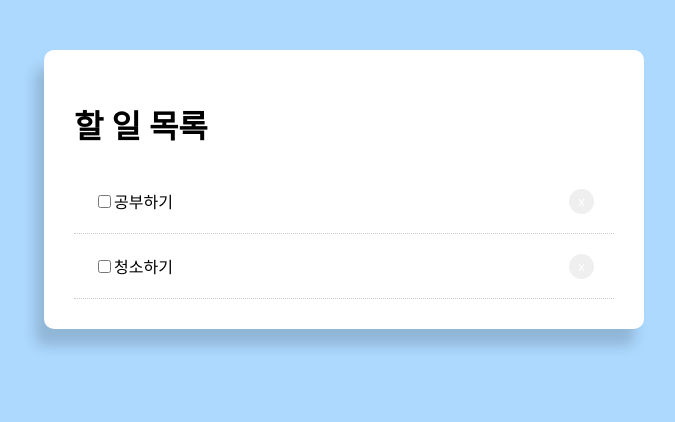
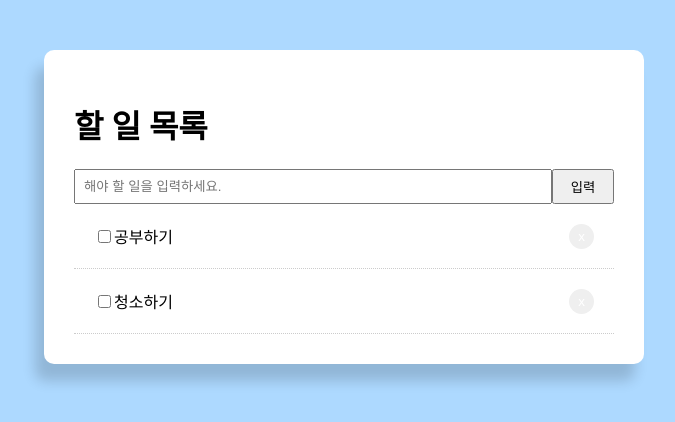
Before and after one commit to lsj0202/react-todo-app, a React (Create React App) app: page / in a window 1280 px wide. Shown: the top 422 px of the page, without its empty margins (296-971 px from the left). Built offline with nearby package versions, Linux system fonts and the light colour scheme.

Commit message:
ADD :: pushData

```diff
--- a/src/App.js
+++ b/src/App.js
@@ -41,6 +41,23 @@
     this.setState({todoData : newTodoData}); //state는 함수형 컴포넌트를 사용 할 수 없다.
   }
 
+  handleChange = (e) => {
+    console.log('e',e.target.value);
+    this.setState({ value : e.target.value });
+  }
+
+  handleSubmit = (e) => {
+    e.preventDefault();
+
+    let newTodo = {
+      id : Date.now(), //현재의 Date를 나열 해 준다.
+      title: this.state.value,
+      completed: false,
+    };
+
+    this.setState({todoData: [...this.state.todoData, newTodo]}); //연개 연산자
+  }
+
   render(){
     return(
       <div className='container'>
@@ -48,6 +65,10 @@
           <div className='title'>
             <h1>할 일 목록</h1>
           </div>
+          <form style={{display: 'flex'}} onSubmit={this.handleSubmit}>
+            <input type="text" name="value" style={{ flex:'10', padding: '8px'}} placeholder="해야 할 일을 입력하세요." value={this.state.value} onChange={this.handleChange}/>
+            <input type="submit" value="입력" className='btn' style={{flex:'1'}}></input>
+          </form>
 
         {this.state.todoData.map(data => (
           <div style={this.getStyle()} key={data.id}>
```
